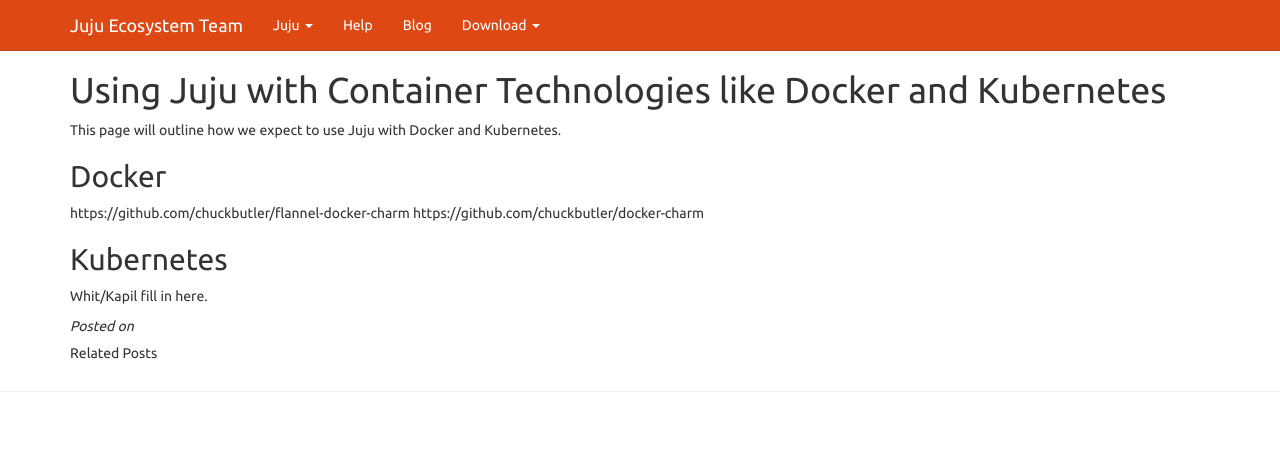
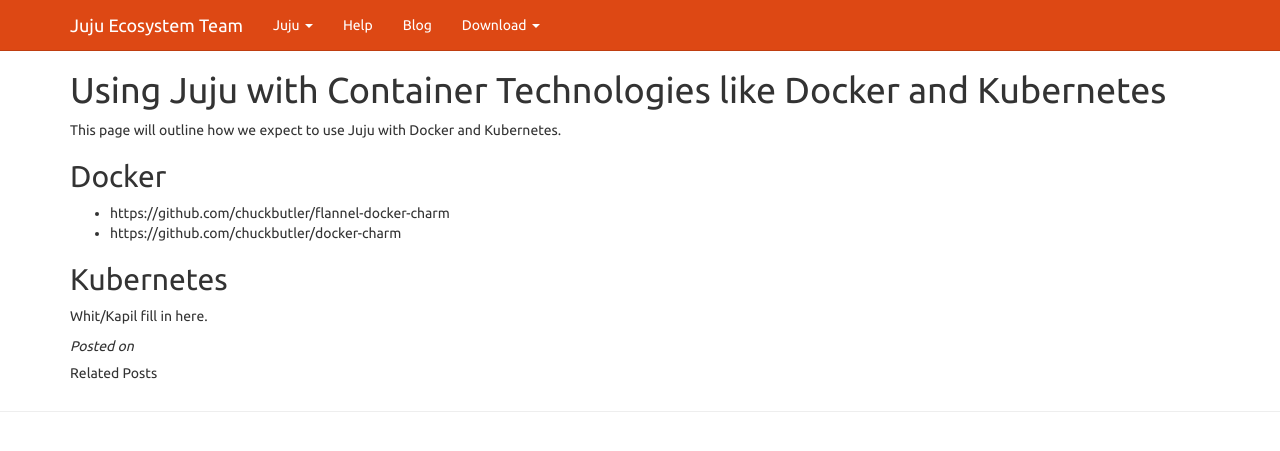
Before and after one commit to juju-solutions/juju-solutions.github.io, a Jekyll site: the page built from containers.md, in a window 1280 px wide. Shown: the top 451 px of the page. Built offline with Jekyll 4.4.1, drawn with Linux system fonts in a browser that asks for light colours.

Commit message:
Fix bullets.

```diff
--- a/containers.md
+++ b/containers.md
@@ -8,8 +8,8 @@ This page will outline how we expect to use Juju with Docker and Kubernetes.
 
 ## Docker
 
-https://github.com/chuckbutler/flannel-docker-charm
-https://github.com/chuckbutler/docker-charm
+- https://github.com/chuckbutler/flannel-docker-charm
+- https://github.com/chuckbutler/docker-charm
 
 ## Kubernetes
 
```
